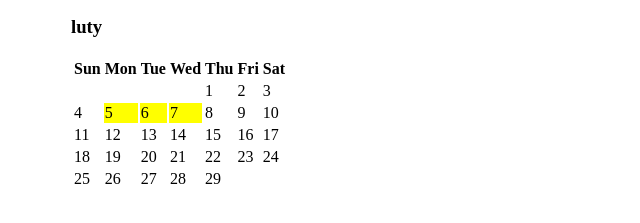
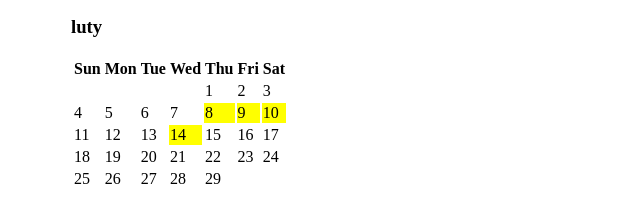
Before and after one commit to Hiki1/czydzissagierki, a plain HTML site: page main.html in a window 1280 px wide. Shown: the part 143-366 px from the top of the page, without its empty margins (319-959 px from the left). Drawn offline with Linux system fonts and the light colour scheme.

Commit message:
Updated algorithm to a proper one

```diff
--- a/main.html
+++ b/main.html
@@ -26,13 +26,16 @@
         var date = today.getDate();
         var month = today.getMonth() + 1; // JavaScript months are 0-11
 
-        // Check if today is the first Monday, Tuesday, or Wednesday of an odd month
-        var isFirstMTWOfOddMonth = (day >= 1 && day <= 3) && (date <= 7) && (month % 2 !== 0);
+        //Grupy poniedziałkowe oraz wtorkowe będą miały cały trening gier na drugich zajęciach w nieparzyste miesiące (np. 14 i 15 listopada),
+        //a grupy środowe, czwartkowe, piątkowe i sobotnie na drugich zajęciach w parzyste miesiące (np. 8, 9, 10 i 14 grudnia)
 
-        // Check if today is the first Thursday or Friday of an even month
-        var isFirstTFOfEvenMonth = (day === 4 || day === 5) && (date <= 7) && (month % 2 === 0);
+        // Check if today is the second Monday or Tuesday of an odd month
+        var isSecondMTOfOddMonth = ((day === 1 || day === 2) && (date > 7 && date <= 14) && (month % 2 !== 0));
 
-        if (isFirstMTWOfOddMonth || isFirstTFOfEvenMonth) {
+        // Check if today is the second Wednesday, Thursday, Friday, or Saturday of an even month
+        var isSecondWTFOrSOfEvenMonth = ((day >= 3 && day <= 6) && (date > 7 && date <= 14) && (month % 2 === 0));
+
+        if (isSecondMTOfOddMonth || isSecondWTFOrSOfEvenMonth) {
             document.getElementById("result").innerHTML = "Tak";
         } else {
             document.getElementById("result").innerHTML = "Nie";
@@ -70,8 +73,10 @@
             calendar += "</tr><tr>";
         }
 
-              var isSpecialDay = ((dayOfWeek >= 1 && dayOfWeek <= 3) && (i <= 7) && (month % 2 !== 0)) || ((dayOfWeek === 4 || dayOfWeek === 5) && (i <= 7) && (month % 2 === 0));
-              calendar += "<td" + (isSpecialDay ? " class='special'" : "") + ">" + i + "</td>";
+        var isSecondMTOfOddMonth = ((dayOfWeek === 1 || dayOfWeek === 2) && (i > 7 && i <= 14) && ((month + 1) % 2 !== 0));
+        var isSecondWTFOrSOfEvenMonth = ((dayOfWeek >= 3 && dayOfWeek <= 6) && (i > 7 && i <= 14) && ((month + 1) % 2 === 0));
+
+        calendar += "<td" + (isSecondMTOfOddMonth || isSecondWTFOrSOfEvenMonth ? " class='special'" : "") + ">" + i + "</td>";
 
         dayOfWeek++;
     }
```
Lines whose indentation alone changed are shown as unchanged.
